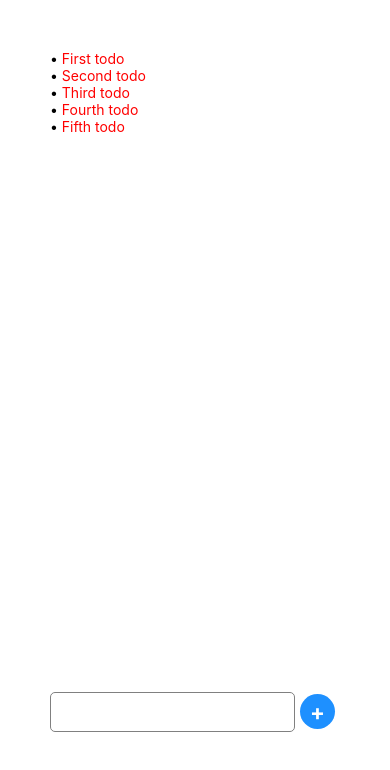
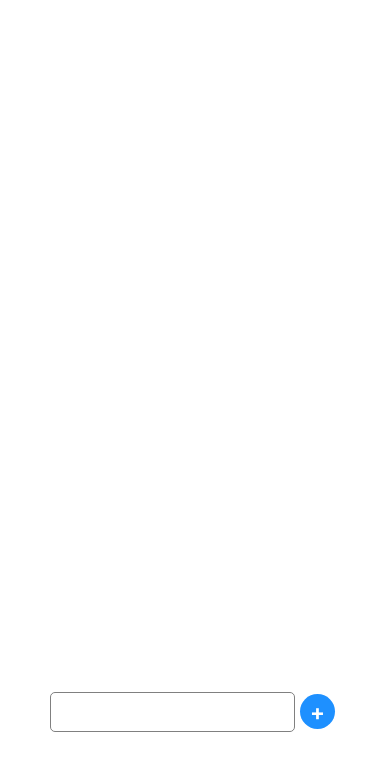
Before and after one commit to alejandroclvi/reduxApp, a React Native app: screen / in a window 390 px wide. Shown: the top 770 px of the page. Built offline with nearby package versions, Linux system fonts and the light colour scheme.

Commit message:
added FilterLink component

```diff
--- a/src/components/container/App.js
+++ b/src/components/container/App.js
@@ -16,29 +16,13 @@ import { addTodo, toggleTodo, setVisibilityFilter, setInput  } from '../../redux
 import TodoList from '../presentational/TodoList'
 import AddTodoForm from './AddTodoForm';
 
-class App extends Component {
-  componentDidMount() {
-    const { addTodo } = this.props
-    addTodo('First todo')
-    addTodo('Second todo')
-    addTodo('Third todo')
-    addTodo('Fourth todo')
-    addTodo('Fifth todo')
-  }
-  componentDidUpdate() {
-    console.log(this.props)
-  }
+const App = ({todos, input, setInput, toggleTodo, addTodo }) => (
+  <View style={styles.container}>
+      <TodoList todos={todos} onTodoTap={toggleTodo} />
+      <AddTodoForm input={input} setInput={setInput} addTodo={addTodo} />
+  </View>
+)
 
-  render() {
-    const { todos, input, setInput, toggleTodo, addTodo } = this.props
-    return (
-      <View style={styles.container}>
-          <TodoList todos={todos} onTodoTap={toggleTodo} />
-          <AddTodoForm input={input} setInput={setInput} addTodo={addTodo} />
-      </View>
-    )
-  }
-}
 
 const styles = StyleSheet.create({
   container: {
--- a/src/components/presentational/Link.js
+++ b/src/components/presentational/Link.js
@@ -6,9 +6,6 @@
 
 import React, { Component } from 'react'
 import {
-  StyleSheet,
-  Text,
-  View,
   Button
 } from 'react-native'
 
```
Also changed, not shown: src/components/container/FilterLink.js (added, +23 -0 lines), src/components/presentational/Footer.js (added).
